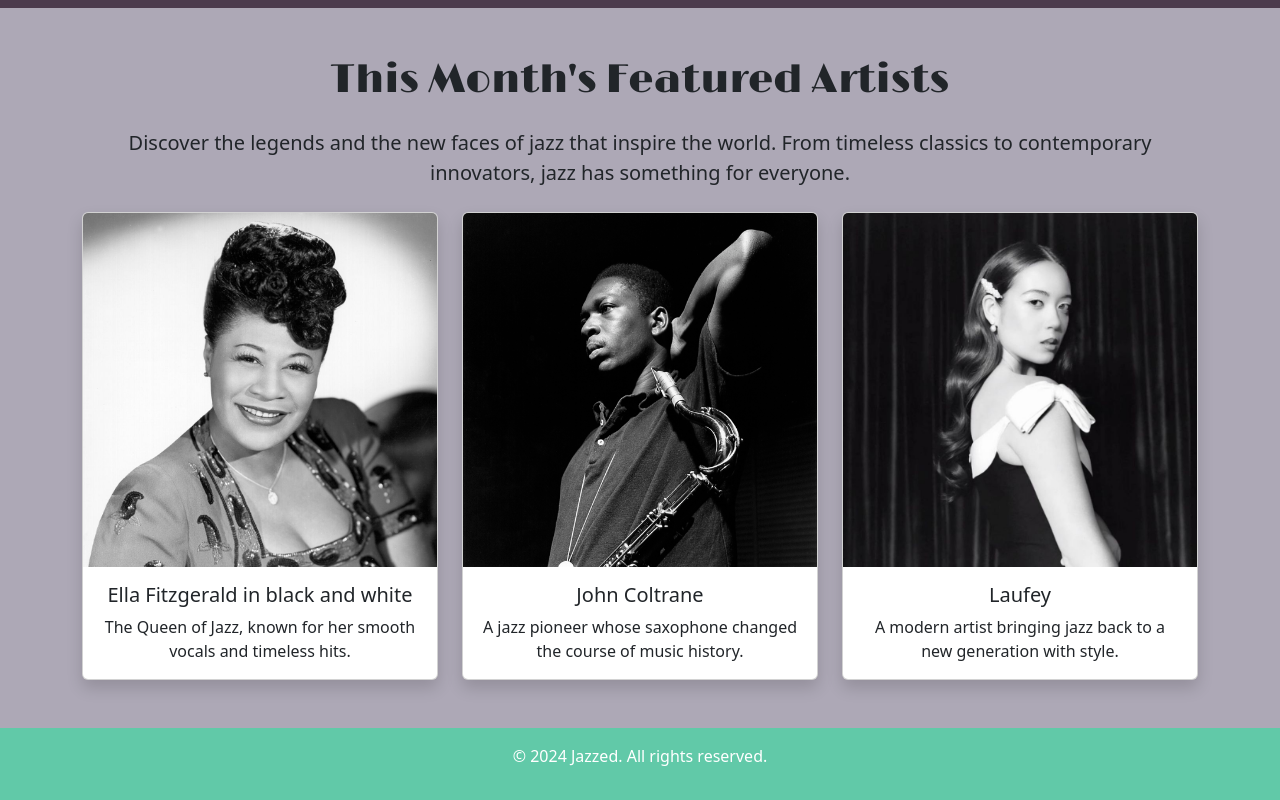
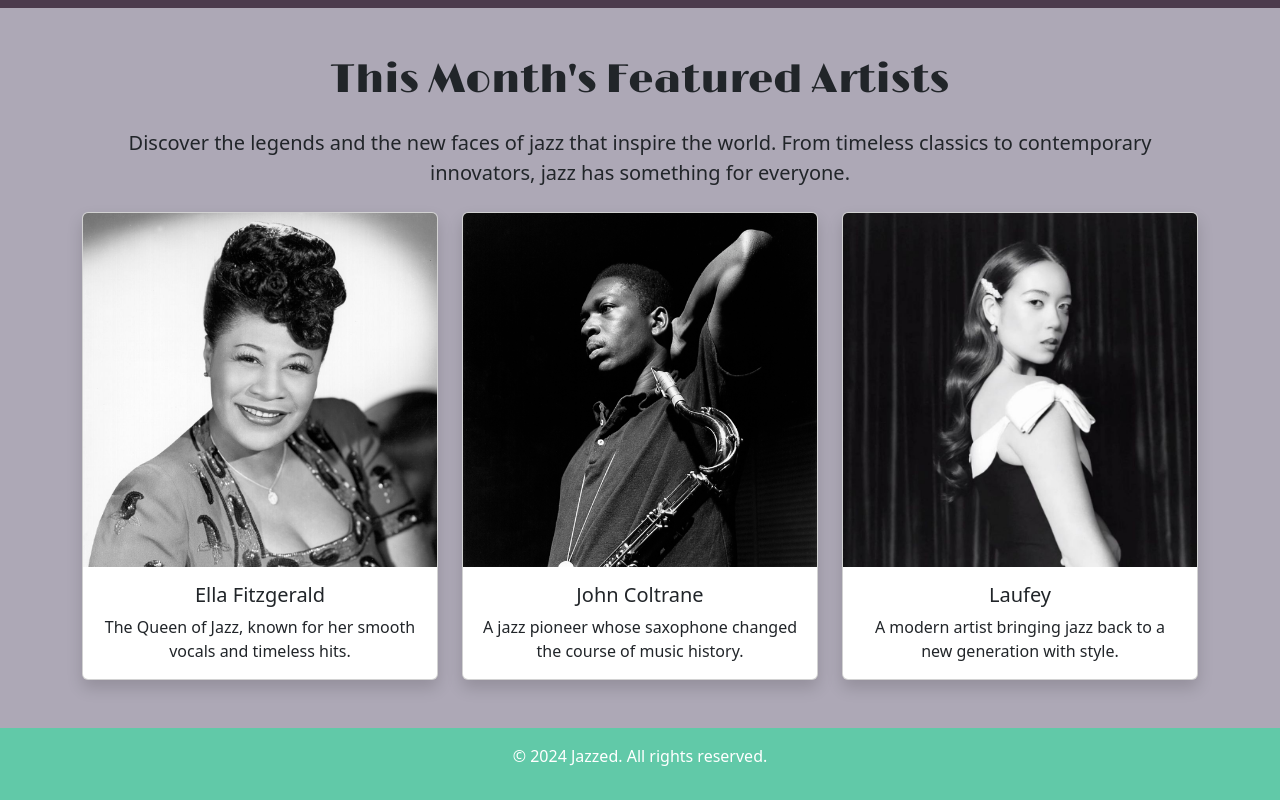
Before and after one commit to ilianagardner/Jazzed, a plain HTML site: page index.html in a window 1280 px wide. Shown: the part 1318-2118 px from the top of the page. Drawn offline with nearby package versions, Linux system fonts and the light colour scheme; a web font is replaced by a local one.

Commit message:
Update index.html

```diff
--- a/index.html
+++ b/index.html
@@ -74,7 +74,7 @@
                 <div class="card shadow">
                     <img src="ella.jpg" class="card-img-top" alt="Ella Fitzgerald">
                     <div class="card-body">
-                        <h5 class="card-title">Ella Fitzgerald in black and white</h5>
+                        <h5 class="card-title">Ella Fitzgerald</h5>
                         <p class="card-text">The Queen of Jazz, known for her smooth vocals and timeless hits.</p>
                     </div>
                 </div>
```
